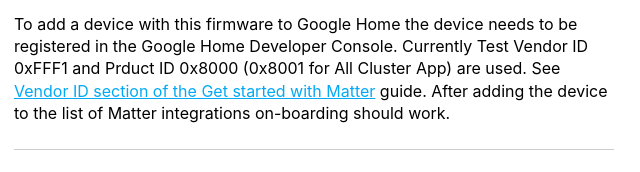
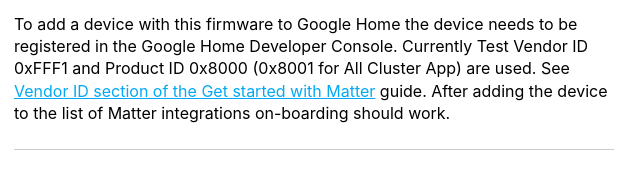
Before and after one commit to NabuCasa/matter-example-apps, a plain HTML site: page index.html in a window 1280 px wide. Shown: the part 671-843 px from the top of the page, 326-966 px from the left. Drawn offline with Linux system fonts and the light colour scheme.

Commit message:
Fix typo in Google Home note (#26)

```diff
--- a/index.html
+++ b/index.html
@@ -206,7 +206,7 @@
       <p>
         To add a device with this firmware to Google Home the device needs to be
         registered in the Google Home Developer Console. Currently Test Vendor ID
-        0xFFF1 and Prduct ID 0x8000 (0x8001 for All Cluster App) are used. See
+        0xFFF1 and Product ID 0x8000 (0x8001 for All Cluster App) are used. See
         <a href="https://developers.home.google.com/matter/get-started#vendor_id">
         Vendor ID section of the Get started with Matter</a> guide. After adding
         the device to the list of Matter integrations on-boarding should work.
```
